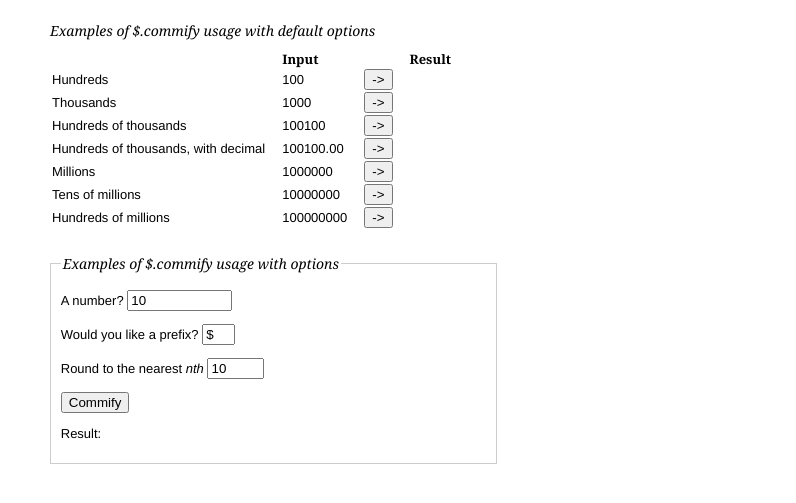
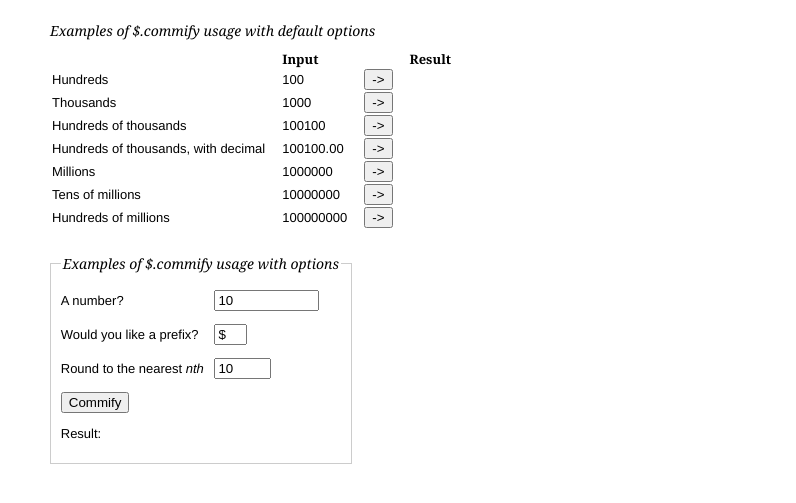
Before and after one commit to christopherstyles/jquery-commify, a plain HTML site: page demo/index.html in a window 1280 px wide. Shown: the part 95-598 px from the top of the page, without its empty margins (0-796 px from the left). Drawn offline with Linux system fonts and the light colour scheme.

Commit message:
give a width to the labels

```diff
--- a/demo/style.css
+++ b/demo/style.css
@@ -35,13 +35,24 @@ tr:first-child {
 fieldset {
     margin: 0 0 25px 0;
     border: 1px solid #ccc;
-    width: 425px;
+    display: inline-block;
 }
 legend {
     font-family: Georgia, Times, sans-serif;
     font-style: italic;
     font-size: 14px;
 }
+fieldset label {
+    width: 150px;
+    display: inline-block;
+}
+.result-label {
+    float: left;
+    margin: 0 5px 0 0;
+}
+#with-options-result {
+    display: inline-block;
+}
 /* Clearfix */
 .cf:before,.cf:after{content:"";display:table;}
 .cf:after{clear:both;}
```
